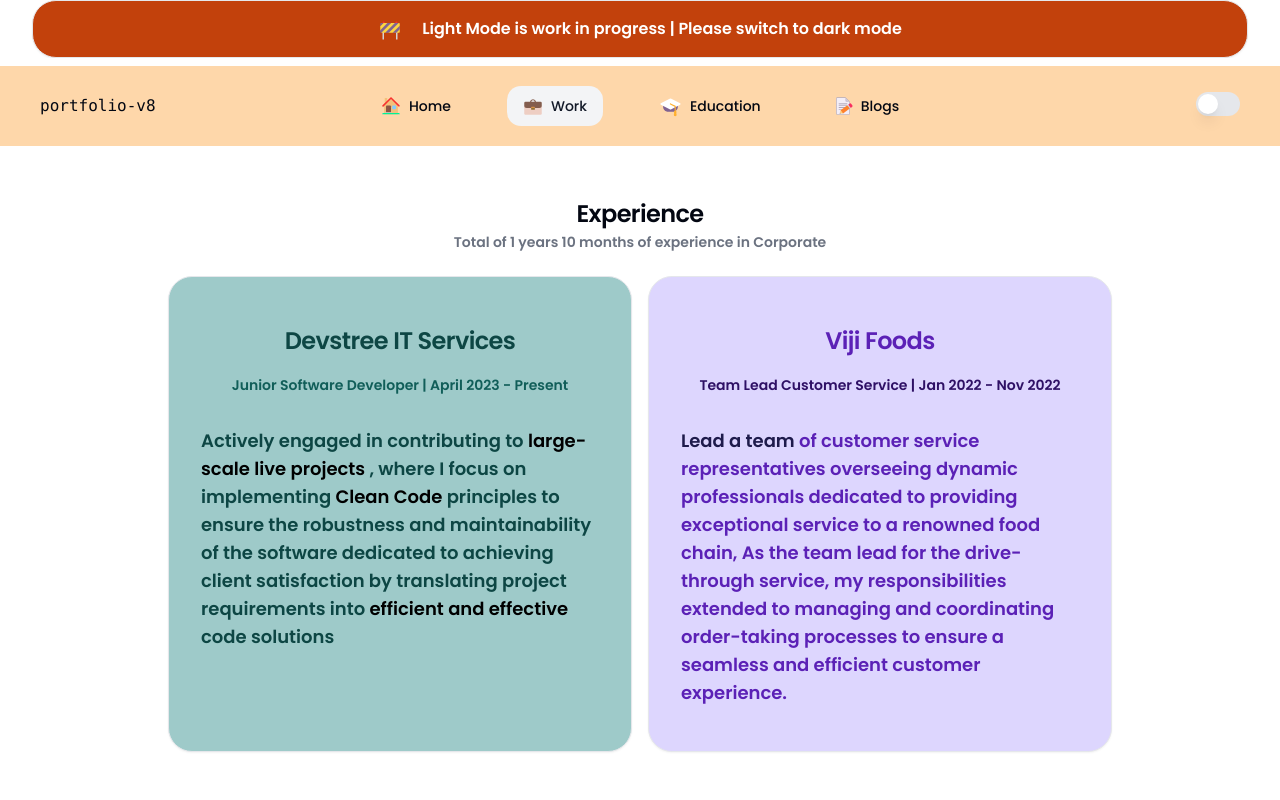
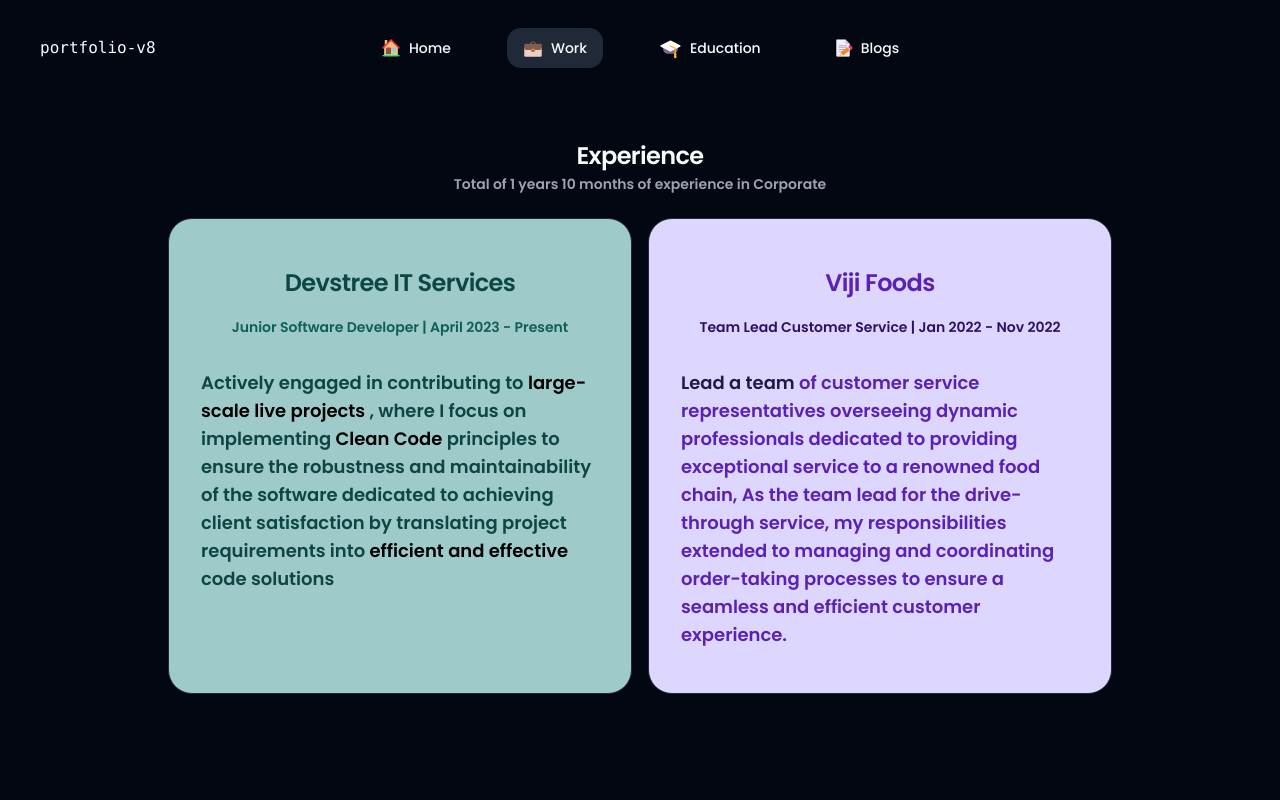
Before and after one commit to RudraPandyaa/Portfolio, a Next.js app: page /work in a window 1280 px wide. Shown: the top 800 px of the page. Built offline with nearby package versions, Linux system fonts and the light colour scheme.

Commit message:
changed port

```diff
--- a/package.json
+++ b/package.json
@@ -3,7 +3,7 @@
   "version": "0.1.0",
   "private": true,
   "scripts": {
-    "dev": "next dev",
+    "dev": "next dev -p 6100",
     "build": "next build",
     "start": "next start",
     "lint": "next lint"
--- a/src/app/layout.tsx
+++ b/src/app/layout.tsx
@@ -35,7 +35,7 @@
       >
         <ThemeProvider
           attribute="class"
-          defaultTheme="system"
+          defaultTheme="dark"
           enableSystem
           disableTransitionOnChange
         >
--- a/src/components/modules/Navbar/Navbar.tsx
+++ b/src/components/modules/Navbar/Navbar.tsx
@@ -49,7 +49,7 @@
 
           <div className="w-[150px]">
             <div className="flex items-center justify-end">
-              <ThemeToggle />
+              {/* <ThemeToggle /> */}
             </div>
           </div>
         </nav>
```
